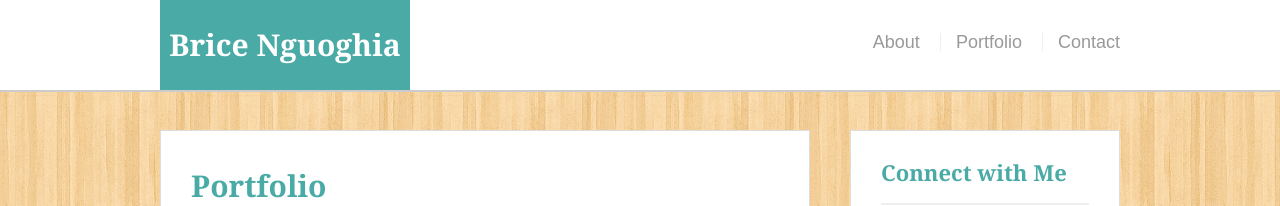
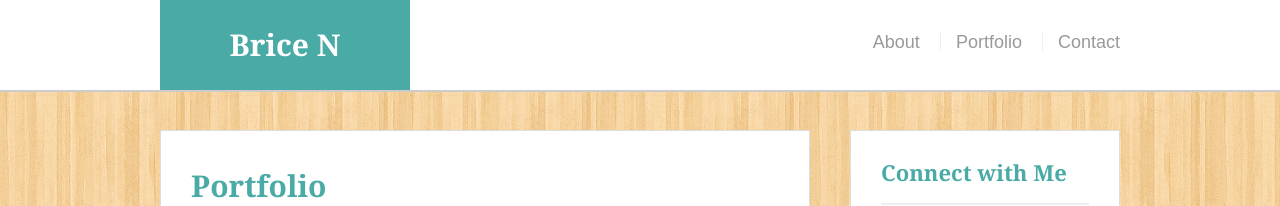
Before and after one commit to ngbricen/Responsive-Portfolio, a plain HTML site: page portfolio.html in a window 1280 px wide. Shown: the top 206 px of the page. Drawn offline with Linux system fonts and the light colour scheme.

Commit message:
Updating links

```diff
--- a/portfolio.html
+++ b/portfolio.html
@@ -3,6 +3,7 @@
 
 <head>
 	<meta charset="UTF-8">
+	<meta name="viewport" content="width=device-width, initial-scale=1">
 	<title>Porfolio page</title>
 	<link rel="stylesheet" type="text/css" href="assets/css/reset.css">
 	<link rel="stylesheet" type="text/css" href="assets/css/style.css">
@@ -12,7 +13,7 @@
 
 	<header id="masthead">
 		<div class="container">
-			<a href="index.html" id="logo">Brice Nguoghia</a>
+			<a href="index.html" id="logo">Brice N</a>
 			<nav>
 				<a href="index.html">About</a>
 				<a href="portfolio.html">Portfolio</a>
```
Also changed, not shown: contact.html (+1 -1 lines), index.html (+1 -1 lines).
